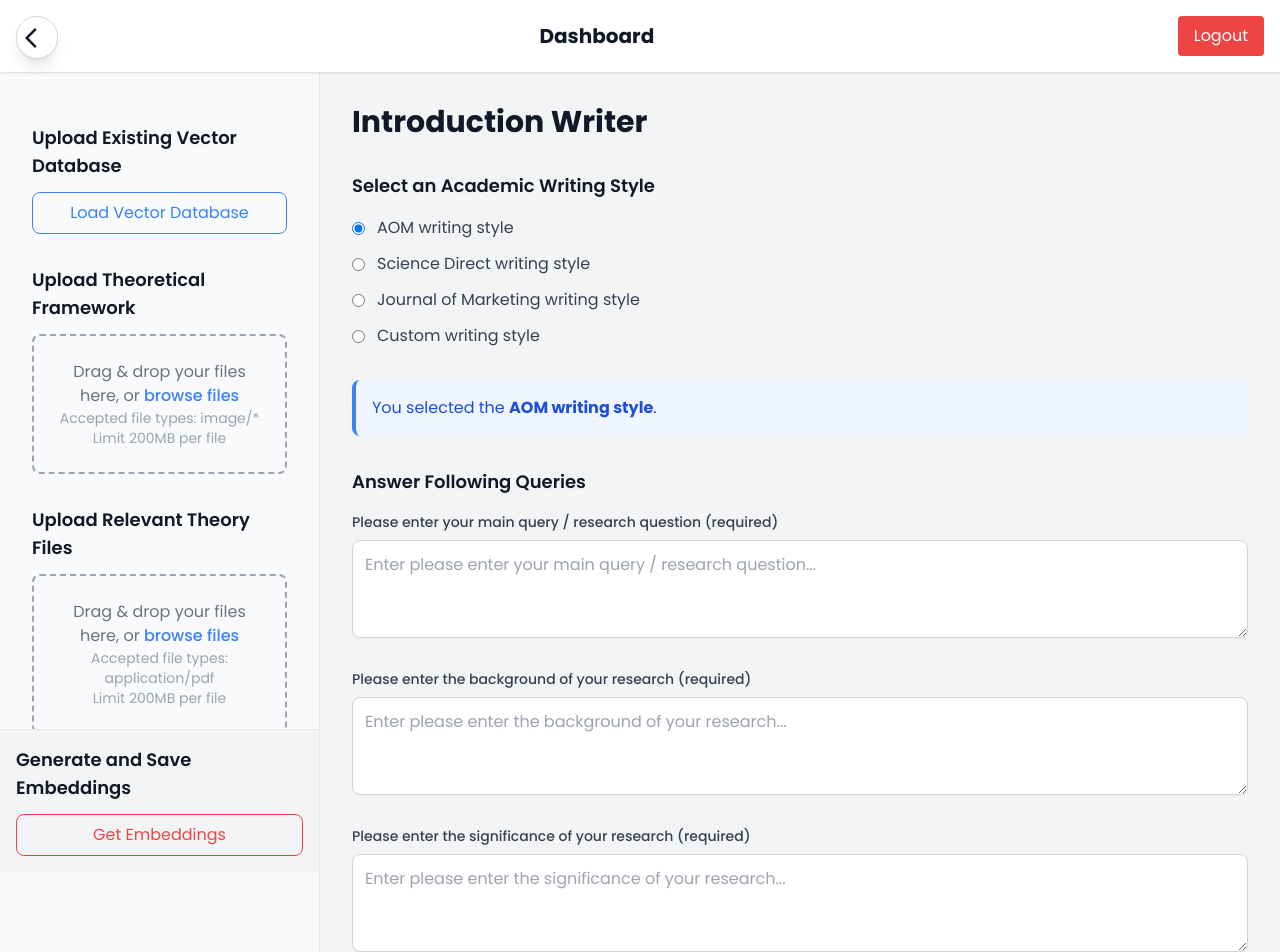
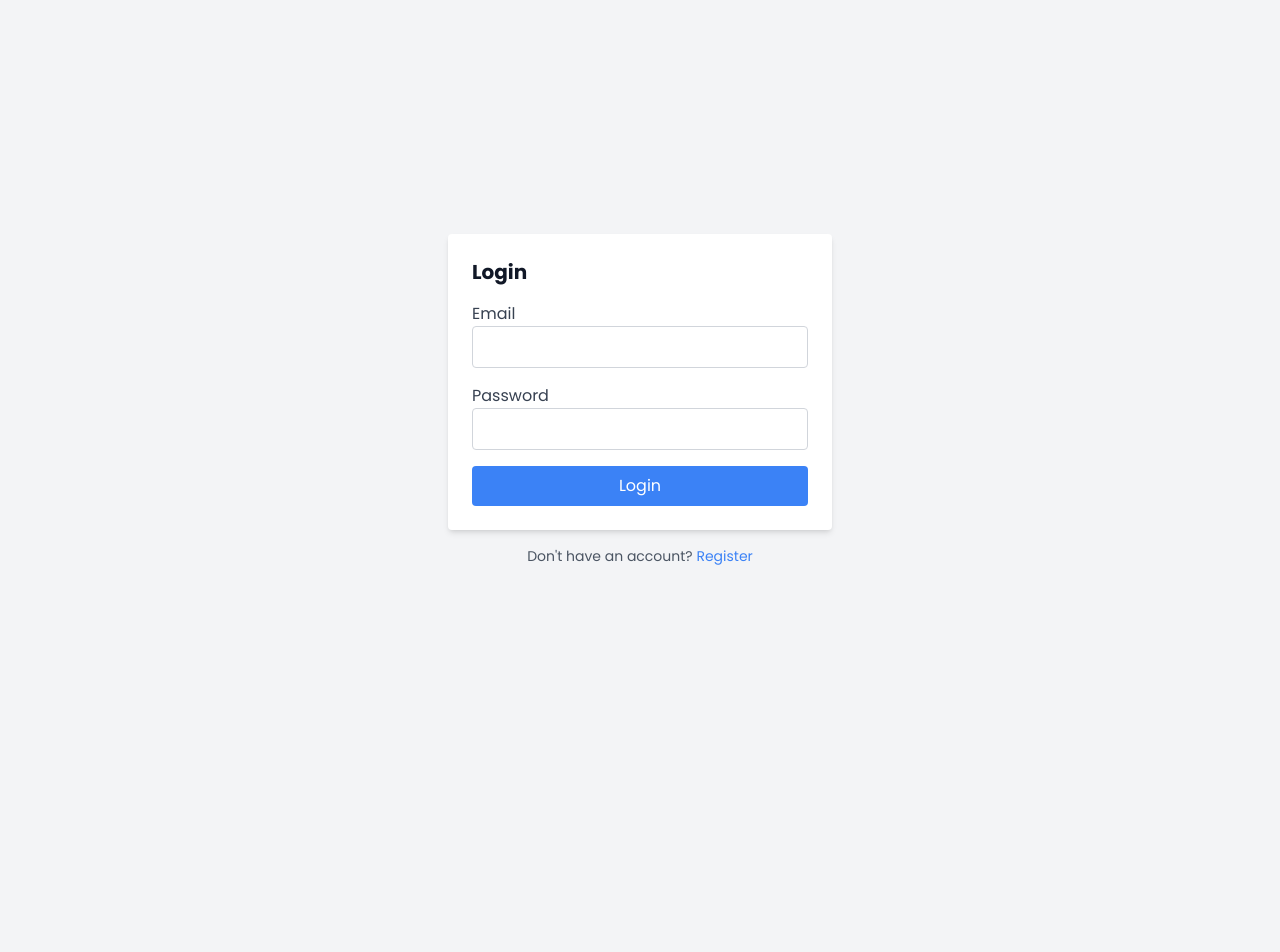
Before and after one commit to SufyanEjaz/introduction-writer, a Next.js app: page /auth/login in a window 1280 px wide. Shown: the top 952 px of the page. After the commit the page ends 800 px from the top, so only its background shows below. Built offline with nearby package versions, Linux system fonts and the light colour scheme.

Commit message:
Revert "code update"
This reverts commit d5efd35980dd5aaf63cd12d93aa43051f273601f.

```diff
--- a/src/app/auth/login/page.tsx
+++ b/src/app/auth/login/page.tsx
@@ -1,281 +1,111 @@
-'use client';
+"use client";
 
-import React, { useState, useRef } from 'react';
-// import { useAuthGuard } from '../../../hooks/useAuth';
-import ArrowBackIos from '@mui/icons-material/ArrowBackIos';
-import ArrowForwardIos from '@mui/icons-material/ArrowForwardIos';
-import FileUpload from '../../../components/FileUpload';
-import Header from '../../../components/Header';
-import { getIntroduction } from '../../../services/authService';
+import { useState } from 'react';
+import { useRouter } from 'next/navigation';
+import { login } from '../../../services/authService';
+import { useRedirectIfAuthenticated } from '../../../hooks/useRedirectIfAuthenticated';
 
-const Dashboard = () => {
-  // const isLoading = useAuthGuard(); // Check if the user is authenticated
-  const [sidebarOpen, setSidebarOpen] = useState(true);
-  const [selectedStyle, setSelectedStyle] = useState('AOM writing style');
+const Login = () => {
+  const isLoading = useRedirectIfAuthenticated(); // Get loading state
+  const [email, setEmail] = useState('');
+  const [password, setPassword] = useState('');
+  const [errors, setErrors] = useState<{ email?: string; password?: string; apiError?: string }>({});
+  const router = useRouter();
 
-  const [theoreticalFrameworkFiles, setTheoreticalFrameworkFiles] = useState<File[]>([]);
-  const [relevantTheoryFiles, setRelevantTheoryFiles] = useState<File[]>([]);
-  const [supportingLiteratureFiles, setSupportingLiteratureFiles] = useState<File[]>([]);
+  const handleLogin = async (e: React.FormEvent) => {
+    e.preventDefault();
 
-  const [formData, setFormData] = useState({
-    mainQuery: '',
-    background: '',
-    significance: '',
-    proposedHypothesis: '',
-    underpinningTheories: '',
-    researchMethodology: '',
-    journalScope: '',
-    context: '',
-    instructions: '',
-    boundaryConditions: '',
-    mediators: '',
-    mustIncludeArgument: '',
-  });
+    // Reset errors
+    setErrors({});
 
-  const [errors, setErrors] = useState<{ [key: string]: boolean }>({});
-
-  const formRefs = useRef<{ [key: string]: HTMLTextAreaElement | null }>({});
-
-  const handleInputChange = (e: React.ChangeEvent<HTMLTextAreaElement>) => {
-    const { name, value } = e.target;
-    setFormData((prev) => ({ ...prev, [name]: value }));
-    setErrors((prev) => ({ ...prev, [name]: false }));
-  };
-
-  const validateForm = () => {
-    const newErrors: { [key: string]: boolean } = {};
-    const requiredFields = ['mainQuery', 'background', 'significance'];
-
-    requiredFields.forEach((field) => {
-      if (!formData[field as keyof typeof formData]?.trim()) {
-        newErrors[field] = true;
-      }
-    });
-
-    setErrors(newErrors);
-    if (Object.keys(newErrors).length > 0) {
-      const firstErrorKey = requiredFields.find((field) => newErrors[field]);
-      if (firstErrorKey) {
-        formRefs.current[firstErrorKey]?.focus();
-      }
-      return false;
-    }
-
-    return true;
-  };
-
-  // const handleSubmit = (e: React.FormEvent) => {
-  //   e.preventDefault();
-  //   if (validateForm()) {
-  //     alert('Form submitted successfully!');
-  //     console.log('Form Data:', formData);
-  //   } else {
-  //     alert('Please fill in all required fields.');
-  //   }
-  // };
-  const handleSubmit = async (e: React.FormEvent) => {
-    e.preventDefault();
-    if (!validateForm()) {
-      alert('Please fill in all required fields.');
-      return;
-    }
-
-    // Combine the file data with the form data
-    const payload = {
-      ...formData,
-      selectedStyle,
-      theoreticalFrameworkFiles,
-      relevantTheoryFiles,
-      supportingLiteratureFiles,
-    };
+    const customError = 'An error occurred while logging in. Please use valid credentials.';
 
     try {
-      const response = await getIntroduction(payload);
-      alert('Form submitted successfully!');
-      console.log('API Response:', response.data);
+      const data = await login(email, password);
+      localStorage.setItem('token', data.token);
+      router.push('/dashboard');
     } catch (error: any) {
-      console.log('Error submitting form:', error);
-      alert(
-        error.response?.data?.message || 'An error occurred while submitting the form.'
-      );
+      if (error.response && error.response.data && error.response.data.errors) {
+        const apiErrors = error.response.data.errors;
+        setErrors({
+          email: apiErrors.email ? apiErrors.email[0] : '',
+          password: apiErrors.password ? apiErrors.password[0] : '',
+          apiError: error.response.data.message || customError,
+        });
+      } else {
+        setErrors({ apiError: error.response.data.message || customError });
+      }
     }
   };
 
-  // if (isLoading) {
-  //   return null; // Prevent rendering the page until the user is verified
-  // }
+  const handleInputChange = (field: 'email' | 'password', value: string) => {
+    if (field === 'email') {
+      setEmail(value);
+      setErrors((prev) => ({ ...prev, email: '' })); // Clear email error on change
+    } else if (field === 'password') {
+      setPassword(value);
+      setErrors((prev) => ({ ...prev, password: '' })); // Clear password error on change
+    }
+  };
+
+  if (isLoading) {
+    return null; // Don't render anything while checking authentication
+  }
 
   return (
-    <div className="flex flex-col min-h-screen">
-      {/* Header */}
-      <Header />
+    <div className="min-h-screen flex flex-col items-center justify-center">
+      <form onSubmit={handleLogin} className="bg-white p-6 rounded shadow-md w-96">
+        <h1 className="text-xl font-bold mb-4">Login</h1>
 
-      {/* Main Content */}
-      <div className="flex flex-1">
-        {/* Sidebar */}
-        <aside
-          className={`transition-all duration-300 bg-gray-50 border-r ${
-            sidebarOpen ? 'lg:w-1/4 lg:block hidden w-0' : 'lg:w-0 w-full block lg:opacity-0'
-          }`}
-          style={{ top: 0 }}
-        >
-          <div style={{ position: 'sticky', top: 0 }}>
-            <div className="flex flex-col" style={{ height: '100dvh' }}>
-              {/* Scrollable Content */}
-              <div className="p-8 flex-1 overflow-y-auto mt-5" style={{ height: '80dvh' }}>
-                <div className="mb-8">
-                  <h2 className="text-lg font-semibold mb-3">Upload Existing Vector Database</h2>
-                  <button className="w-full border border-blue-500 text-blue-500 py-2 px-4 rounded-lg hover:bg-blue-100">
-                    Load Vector Database
-                  </button>
-                </div>
-
-                <div className="mb-8">
-                  <h2 className="text-lg font-semibold mb-3">Upload Theoretical Framework</h2>
-                  <FileUpload
-                    files={theoreticalFrameworkFiles}
-                    setFiles={setTheoreticalFrameworkFiles}
-                    onDrop={(files) => console.log('Uploaded Files:', files)}
-                    accept={{
-                      'image/*': ['.png', '.jpg', '.jpeg'],
-                    }}
-                    maxSize={200 * 1024 * 1024} // 200MB limit
-                  />
-                </div>
-
-                <div className="mb-8">
-                  <h2 className="text-lg font-semibold mb-3">Upload Relevant Theory Files</h2>
-                  <FileUpload
-                    files={relevantTheoryFiles}
-                    setFiles={setRelevantTheoryFiles}
-                    onDrop={(files) => console.log('Uploaded Files:', files)}
-                    accept={{
-                      'application/pdf': ['.pdf'],
-                    }}
-                    maxSize={200 * 1024 * 1024} // 200MB limit
-                  />
-                </div>
-
-                <div className="mb-8">
-                  <h2 className="text-lg font-semibold mb-3">Upload Supporting Literature Files</h2>
-                  <FileUpload
-                    files={supportingLiteratureFiles}
-                    setFiles={setSupportingLiteratureFiles}
-                    onDrop={(files) => console.log('Uploaded Files:', files)}
-                    accept={{
-                      'application/pdf': ['.pdf'],
-                    }}
-                    maxSize={200 * 1024 * 1024} // 200MB limit
-                  />
-                </div>
-              </div>
-
-              <div className="p-4 border-t bg-gray-100">
-                <h2 className="text-lg font-semibold mb-3">Generate and Save Embeddings</h2>
-                <button className="w-full border border-red-500 text-red-500 py-2 px-4 rounded-lg hover:bg-red-100">
-                  Get Embeddings
-                </button>
-              </div>
-            </div>
-          </div>
-        </aside>
-
-        {/* Toggle Arrow */}
-        <div
-          className={`absolute flex items-center justify-center z-10 top-4 left-4 bg-white border border-gray-300 rounded-full p-2 shadow-lg hover:shadow-xl hover:bg-gray-100 transition-all duration-300`}
-          style={{
-            position: 'fixed',
-            top: '16px',
-            left: sidebarOpen ? '16px' : '',
-            zIndex: 10,
-          }}
-        >
-          <button onClick={() => setSidebarOpen(!sidebarOpen)}>
-            {sidebarOpen ? <ArrowBackIos fontSize="medium" /> : <ArrowForwardIos fontSize="medium" />}
-          </button>
+        {/* Email Field */}
+        <div className="mb-4">
+          <label className="block text-gray-700">Email</label>
+          <input
+            type="email"
+            className={`w-full border rounded p-2 ${errors.email ? 'border-red-500' : 'border-gray-300'}`}
+            value={email}
+            onChange={(e) => handleInputChange('email', e.target.value)}
+          />
+          {errors.email && <p className="text-red-500 text-sm mt-1">{errors.email}</p>}
         </div>
 
-        {/* Main Content Area */}
-        <main className={`flex-1 p-8 ${sidebarOpen ? '' : 'lg:block hidden'}`}>
-          <h1 className="text-3xl font-bold mb-8">Introduction Writer</h1>
+        {/* Password Field */}
+        <div className="mb-4">
+          <label className="block text-gray-700">Password</label>
+          <input
+            type="password"
+            className={`w-full border rounded p-2 ${errors.password ? 'border-red-500' : 'border-gray-300'}`}
+            value={password}
+            onChange={(e) => handleInputChange('password', e.target.value)}
+          />
+          {errors.password && <p className="text-red-500 text-sm mt-1">{errors.password}</p>}
+        </div>
 
-          <section className="mb-8">
-            <h2 className="text-lg font-semibold mb-4">Select an Academic Writing Style</h2>
-            <div className="space-y-3">
-              {['AOM writing style', 'Science Direct writing style', 'Journal of Marketing writing style', 'Custom writing style'].map(
-                (style) => (
-                  <label key={style} className="flex items-center">
-                    <input
-                      type="radio"
-                      name="writingStyle"
-                      value={style}
-                      className="form-radio text-red-500"
-                      onChange={(e) => setSelectedStyle(e.target.value)}
-                      checked={selectedStyle === style}
-                    />
-                    <span className="ml-3 text-gray-700">{style}</span>
-                  </label>
-                )
-              )}
-            </div>
-          </section>
+        {/* API Error Message */}
+        {!(errors.email || errors.password) && errors.apiError && (
+          <div className="text-red-500 text-sm mb-4">
+            {errors.apiError}
+          </div>
+        )}
 
-          <section className="mb-8">
-            <div className="bg-blue-50 border-l-4 border-blue-500 text-blue-700 p-4 rounded-lg">
-              You selected the <strong>{selectedStyle}</strong>.
-            </div>
-          </section>
+        {/* Submit Button */}
+        <button type="submit" className="w-full bg-blue-500 text-white py-2 rounded">
+          Login
+        </button>
+      </form>
 
-          <section>
-            <h2 className="text-lg font-semibold mb-4">Answer Following Queries</h2>
-            <form className="space-y-6" onSubmit={handleSubmit}>
-              {[
-                { name: 'mainQuery', label: 'Please enter your main query / research question' },
-                { name: 'background', label: 'Please enter the background of your research' },
-                { name: 'significance', label: 'Please enter the significance of your research' },
-                { name: 'proposedHypothesis', label: 'Please enter proposed hypothesis, if any' },
-                { name: 'underpinningTheories', label: 'Please enter the underpinning theory/theories you are using' },
-                { name: 'researchMethodology', label: 'Briefly describe your research methodology' },
-                { name: 'journalScope', label: 'Please mention the name and scope of the journal you want to publish' },
-                { name: 'context', label: 'Please mention the context of the research i.e. industry, employee orientation, workplace etc.' },
-                { name: 'instructions', label: 'Are there any special instructions you want the program to focus on?' },
-                { name: 'boundaryConditions', label: 'What are the boundary conditions/moderators in the study?' },
-                { name: 'mediators', label: 'What are the mediators in the study?' },
-                { name: 'mustIncludeArgument', label: 'Any must-include argument in the introduction?' },
-              ].map(({ name, label }) => (
-                <div key={name}>
-                  <label
-                    className={`block text-sm font-medium mb-2 ${
-                      ['mainQuery', 'background', 'significance'].includes(name) && errors[name]
-                        ? 'text-red-500'
-                        : 'text-gray-700'
-                    }`}
-                  >
-                    {label} {['mainQuery', 'background', 'significance'].includes(name) && '(required)'}
-                  </label>
-                  <textarea
-                    ref={(el) => (formRefs.current[name] = el)}
-                    name={name}
-                    value={(formData as any)[name]}
-                    onChange={handleInputChange}
-                    className={`w-full border rounded-lg shadow-sm p-3 ${
-                      errors[name] ? 'border-red-500' : 'border-gray-300 focus:border-red-500'
-                    }`}
-                    rows={3}
-                    placeholder={`Enter ${label.toLowerCase()}...`}
-                  ></textarea>
-                </div>
-              ))}
-
-              <button type="submit" className="bg-red-500 text-white py-2 px-6 rounded-lg hover:bg-red-600">
-                Get Introduction
-              </button>
-            </form>
-          </section>
-        </main>
-      </div>
+      {/* Register Redirect */}
+      <p className="mt-4 text-sm text-gray-600">
+        Don&apos;t have an account?{' '}
+        <button
+          onClick={() => router.push('/auth/register')}
+          className="text-blue-500 hover:underline"
+        >
+          Register
+        </button>
+      </p>
     </div>
   );
 };
 
-export default Dashboard;
+export default Login;
```
